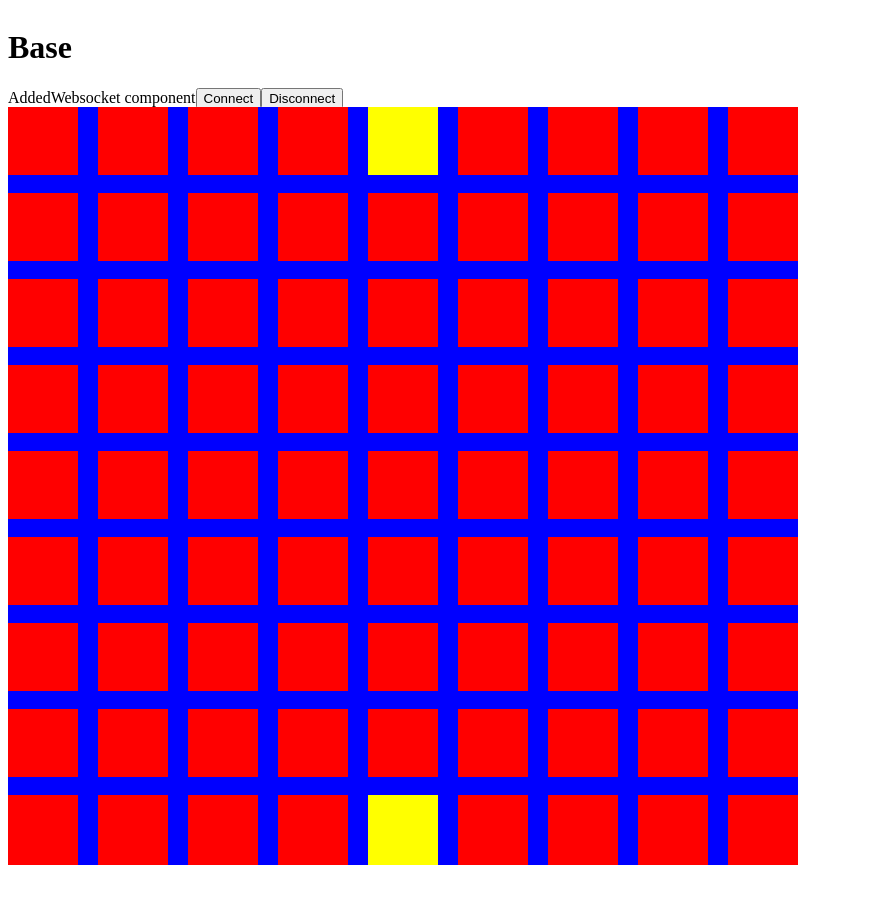
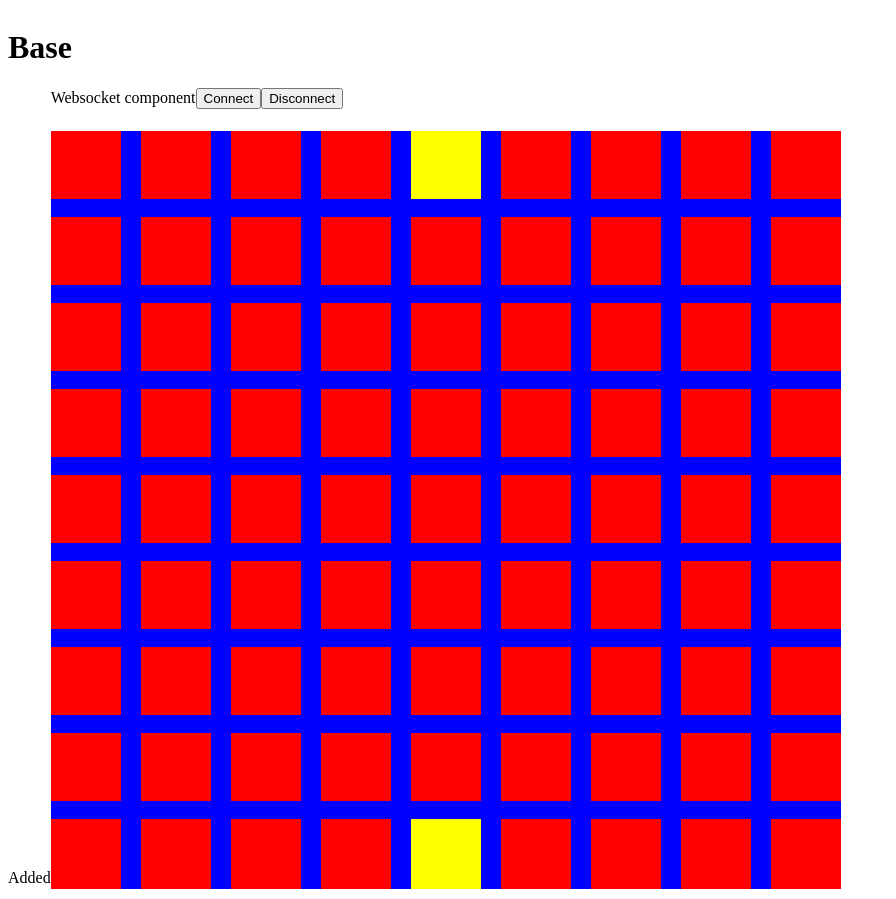
Before and after one commit to bbujdoso94/QuoridorReact, a React (Create React App) app in the folder Quoridor/: page / in a window 1280 px wide. Shown: the whole page, without its empty margins (0-896 px from the left). Built offline with nearby package versions, Linux system fonts and the light colour scheme; the HTML template or start-up script is replaced by a standard one.

Commit message:
create initialize boardstatecontext, trying to fix render bug

```diff
--- a/Quoridor/src/App.css
+++ b/Quoridor/src/App.css
@@ -1,6 +1,8 @@
 div {
   display:inline-block;
   margin-bottom:-6px;
+  padding:0px;
+  border:0px;
 }
 
 div.stepField {
--- a/Quoridor/src/App.js
+++ b/Quoridor/src/App.js
@@ -2,17 +2,20 @@ import "./App.css";
 import MyWebsocket from "./components/MyWebsocket";
 import { Board } from "./components/Board";
 import GameProvider from "./components/GameContext";
+import BoardStateProvider from "./components/BoardStateContext"
 
 function App() {
   return (
-    <div className="App">
+    <BoardStateProvider>
       <GameProvider>
-        <h1>Base</h1>
-        Added
-        <MyWebsocket></MyWebsocket>
-        <Board></Board>
+        <div className="App">
+            <h1>Base</h1>
+            Added
+              <MyWebsocket></MyWebsocket>
+              {/* <Board></Board> */}
+        </div>
       </GameProvider>
-    </div>
+    </BoardStateProvider>
   );
 }
 export default App;
--- a/Quoridor/src/components/Board.jsx
+++ b/Quoridor/src/components/Board.jsx
@@ -1,45 +1,22 @@
-import React, {useState, useEffect, useContext} from 'react';
+import React, {useEffect, useContext,ReactDOM} from 'react';
 import { GameContext } from './GameContext';
+import { BoardStateContext } from './BoardStateContext';
 import Cell from './Cell';
 import initBoard from './data/initBoard.json';
 
+export const Board = (props) => {
 
-
-export const Board = () => {
-
-    const [gameData, setGameDate] = useContext(GameContext);
-    const [boardState, setBoardState] = useState(initBoard.allCells);
-
-
-    function move(response) {
-        response = JSON.parse(response)
-        const newCell = {"type":"stepField",
-        "player":"player1",
-        "direction":"none",
-        "wallType":"none",
-        "id":response.cellId
-        }
-        let tmpBoardState = [...boardState];
-        console.log("response: ")
-        console.log(response)
-        tmpBoardState[response[0].cellId] = newCell;
-        console.log("tempboardstate: ");
-        console.log(tmpBoardState)
-        setBoardState(tmpBoardState)
-        console.log("newboardstate  ")
-        console.log(boardState)
-    }
-
+    const [gameData] = useContext(GameContext);
+    const [boardState] = useContext(BoardStateContext);
 
     useEffect(() => {
-        move(gameData);
-        //setBoardState(JSON.parse(gameData));
-        console.log("boardState set to:");
-        console.log(gameData);
-    }, [gameData]);
+        console.log("triggerelődök");
+    },[boardState])
+
 
     return (
         <div className="container">
+            <h5>{props.input}</h5>
             {boardState.map(celljson => {
                 return <Cell id={celljson.id} className={`${celljson.type} ${celljson.player} ${celljson.direction} ${celljson.wallType}`}></Cell>
             })}
--- /dev/null
+++ b/Quoridor/src/components/BoardStateContext.jsx
@@ -0,0 +1,20 @@
+import React from 'react';
+import { createContext, useState } from 'react';
+import initBoard from './data/initBoard.json';
+
+export const BoardStateContext = createContext();
+
+const BoardStateProvider = (props) => {
+
+    const [boardState, setboardState] = useState(initBoard.allCells);
+
+    return (
+        <BoardStateContext.Provider value={[boardState, setboardState]}>
+        <div>
+            {props.children}
+        </div>
+        </BoardStateContext.Provider>
+    )
+}
+
+export default BoardStateProvider;
--- a/Quoridor/src/components/MyWebsocket.jsx
+++ b/Quoridor/src/components/MyWebsocket.jsx
@@ -1,7 +1,10 @@
-import React, {useContext} from "react";
+import React, {useContext, useState} from "react";
 import SockJS from "sockjs-client";
 import Stomp from "webstomp-client";
 import {GameContext} from "./GameContext";
+import {BoardStateContext} from "./BoardStateContext";
+import {Board} from "./Board";
+
 
 let connected =false;
 let socket ='';
@@ -17,7 +20,29 @@ export const  send = (celldata)=> {
 }
 export const MyWebsocket = () => {
 
+  const [input, setInput] = useState("");
+
   const[gameData, setGameData] = useContext(GameContext);
+  const[boardState, setBoardState] = useContext(BoardStateContext);
+
+
+  function move (response){
+  response = JSON.parse(response)
+    const newCell = {"type":"stepField",
+    "player":"player1",
+    "direction":"none",
+    "wallType":"none",
+    "id":response.cellId
+    }
+    let tmpBoardState = [...boardState];
+    tmpBoardState[response[0].cellId] = newCell;
+    setBoardState(tmpBoardState)
+    console.log("boardState set to:");
+    console.log(boardState);
+    console.log("gamedata")
+    console.log(gameData)
+  }
+
 
   const connect =()=> {
     socket = new SockJS("http://127.0.0.1:8080/gs-guide-websocket");
@@ -28,6 +53,8 @@ export const MyWebsocket = () => {
         connected = true;
         stompClient.subscribe("/topic/greetings", data => { //define the callback function to decide what happens with the return data
         setGameData(JSON.parse(data.body).content);
+        setInput(JSON.parse(data.body).content);
+        move(gameData);
         });
       },
       error => {
@@ -54,6 +81,8 @@ export const MyWebsocket = () => {
       Websocket component
       <button onClick={connect}>Connect</button>
       <button onClick={disconnect}>Disconnect</button>
+      <br></br>
+      <Board input={input}></Board>
       </div>
       <br/>
       </>
```
Also changed, not shown: Quoridor/src/components/GameContext.jsx (+0 -14 lines).
